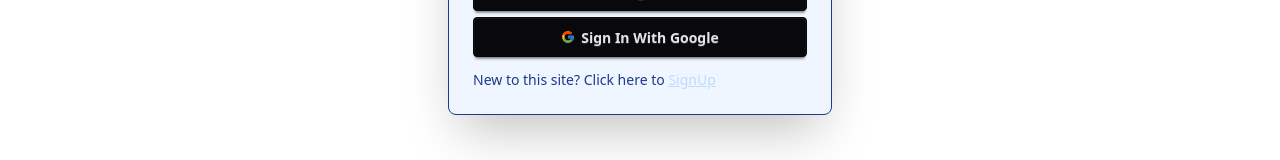
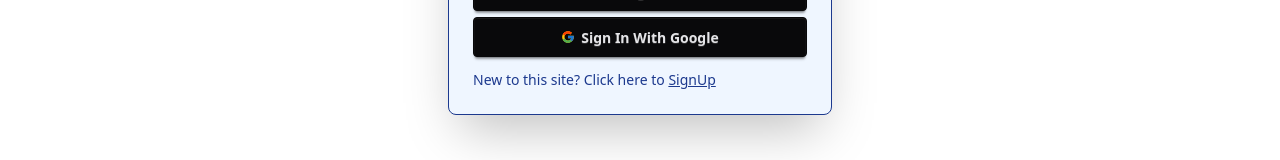
Before and after one commit to mhsumon0174/roommate-finder, a React (Vite) app: page /login in a window 1280 px wide. Shown: the part 433-593 px from the top of the page. Built offline with nearby package versions, Linux system fonts and the light colour scheme; no server answers.

Commit message:
small changes again

```diff
--- a/src/components/Login.jsx
+++ b/src/components/Login.jsx
@@ -95,7 +95,7 @@ const email=e.target.email.value;
                     <button className="btn btn-neutral " onClick={handleGoogleSignIn}><FcGoogle></FcGoogle> Sign In With Google</button>
 
         </form>
-        <p>New to this site? Click here to <Link className='text-blue-200 underline' to='/signup'>SignUp</Link></p>
+        <p>New to this site? Click here to <Link className='text-blue-900 underline' to='/signup'>SignUp</Link></p>
       </div>
     </div>
         </div>
--- a/src/components/SignUp.jsx
+++ b/src/components/SignUp.jsx
@@ -127,7 +127,7 @@ const SignUp = () => {
             </form>
             <p>
               Already Have an Account?{" "}
-              <Link className="text-blue-500 underline" to="/login">
+              <Link className="text-blue-900 underline" to="/login">
                 Login
               </Link>
             </p>
```
